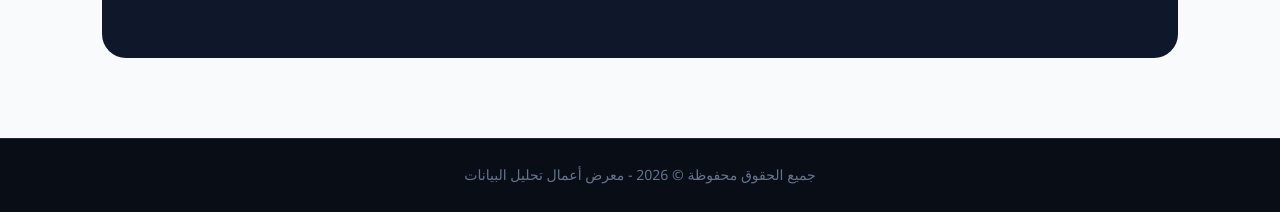
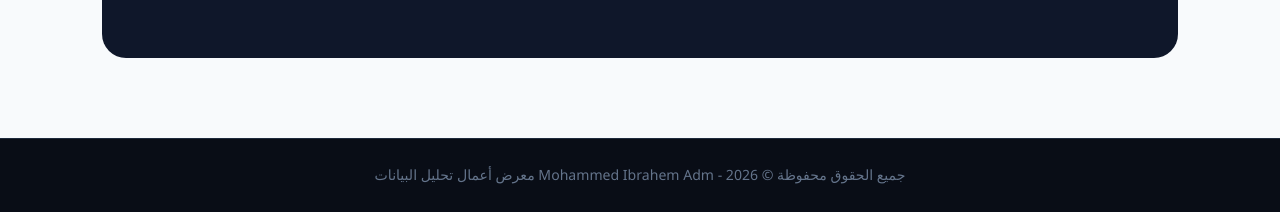
Before and after one commit to Mohammed-developer45/Mohammed-Data-Portfolio, a plain HTML site: page index.html in a window 1280 px wide. Shown: the part 2780-2992 px from the top of the page. Drawn offline with Linux system fonts and the light colour scheme.

Commit message:
Update footer text with new name

```diff
--- a/index.html
+++ b/index.html
@@ -1006,7 +1006,7 @@
 
     <!-- Footer -->
     <footer>
-        <p>جميع الحقوق محفوظة &copy; 2026 - معرض أعمال تحليل البيانات</p>
+        <p>جميع الحقوق محفوظة &copy; 2026 -  Mohammed Ibrahem Adm معرض أعمال تحليل البيانات</p>
     </footer>
 
     <!-- JavaScript to Handle View Switching and Dynamic Project Data -->
```
